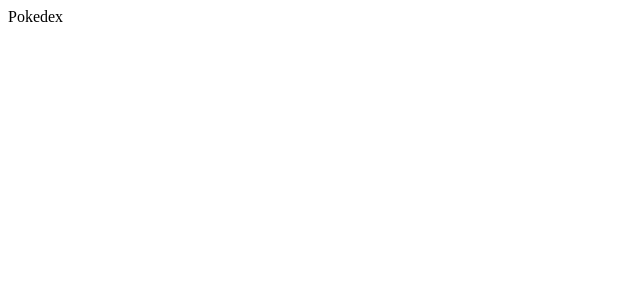
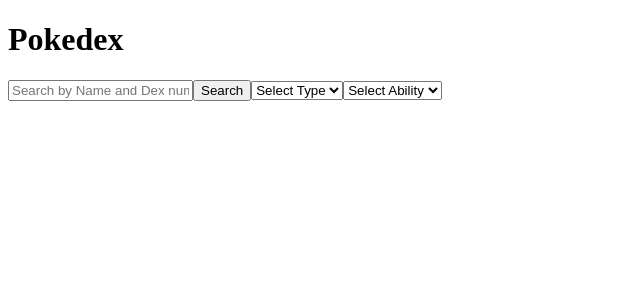
Before and after one commit to ShariqShaikh33/Project_Pokedex, a React (Vite) app in the folder Pokedex/: page / in a window 1280 px wide. Shown: the top 300 px of the page, without its empty margins (0-640 px from the left). Built offline with nearby package versions, Linux system fonts and the light colour scheme; no server answers.

Commit message:
populated the type and ability

```diff
--- a/Pokedex/src/component/App.jsx
+++ b/Pokedex/src/component/App.jsx
@@ -1,13 +1,17 @@
 import { useState } from 'react'
+import React from 'react'
 import reactLogo from '../assets/react.svg'
 import viteLogo from '/vite.svg'
 import '../styles/App.css'
+import Hero from './Hero'
+import Search from './Search'
 
 function App() {
+
   return (
     <div>
-      <div id="PokedexTitle">Pokedex</div>
-      <div id="search"></div>
+      <div id="PokedexTitle"><Hero/></div>
+      <div id="search"><Search/></div>
       <div id="display"></div>
     </div>
   )
--- /dev/null
+++ b/Pokedex/src/component/Hero.jsx
@@ -0,0 +1,11 @@
+import React from "react";
+
+const Hero=()=>{
+    return (
+        <div>
+            <h1>Pokedex</h1>
+        </div>
+    )
+}
+
+export default Hero;
--- /dev/null
+++ b/Pokedex/src/component/Search.jsx
@@ -0,0 +1,54 @@
+import React from "react";
+
+const Search=()=>{
+    async function fetchrequest(url){
+        const response = await fetch(url);
+        const data = await response.json();
+        console.log(data);
+        return(data);
+
+      }
+
+      const populate=(typedata,id)=>{
+        typedata.results.map((item)=>{
+          document.getElementById(`${id}`).innerHTML+=`<option id="${item.name}">${item.name}</option>`
+        })
+      }
+
+
+
+      React.useEffect(()=>{
+          fetchrequest("https://pokeapi.co/api/v2/type").then((res)=>{
+          populate(res,"typeSelect");
+
+          fetchrequest("https://pokeapi.co/api/v2/ability").then((res)=>{
+            populate(res,"abilitySelect")
+          })
+        })
+      },[]);
+
+
+      return (
+        <div>
+            <div id="searchDiv">
+            <input id="searchbar" className="searchbar" type="text" placeholder='Search by Name and Dex number'></input>
+
+            <button id="Searchbtn">Search</button>
+
+            <select id="typeSelect">
+                <option>Select Type</option>
+            </select>
+
+            <select id="abilitySelect" >
+                <option>Select Ability</option>
+            </select>
+            </div>
+
+            <div id="displayDiv">
+
+            </div>
+        </div>
+      )
+}
+
+export default Search;
--- a/Pokedex/src/main.jsx
+++ b/Pokedex/src/main.jsx
@@ -4,7 +4,5 @@
 import App from './component/App'
 
 createRoot(document.getElementById('root')).render(
-  <StrictMode>
-    <App/>
-  </StrictMode>,
+  <App/>
 )
```
